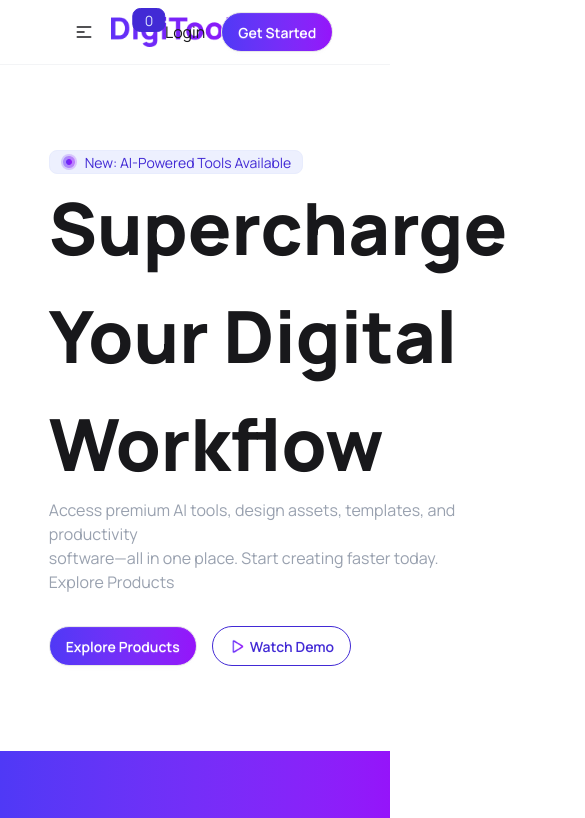
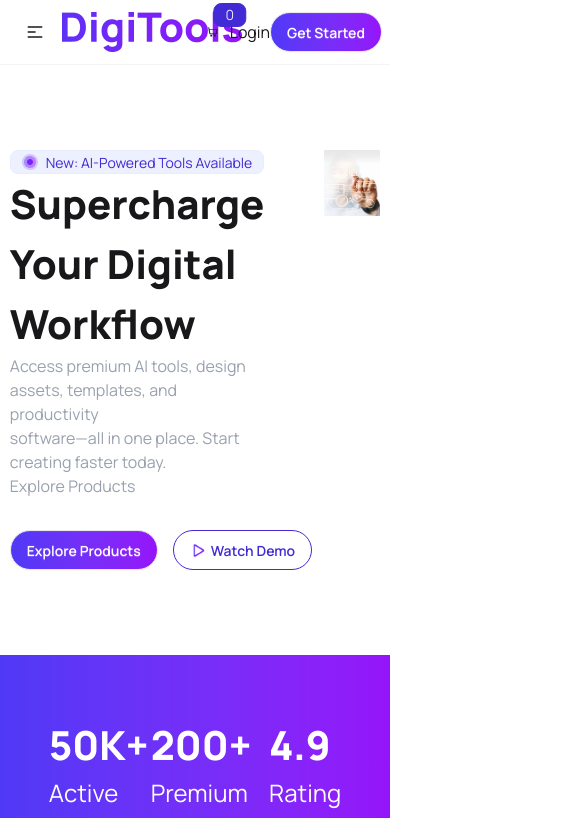
Before and after one commit to HabibaMim/B13-A6, a React (Vite) app: page / in a window 390 px wide. Shown: the top 818 px of the page, 585 px wide, since content can reach past the window. Built offline with nearby package versions, Linux system fonts and the light colour scheme.

Commit message:
responsive added

```diff
--- a/src/components/Cards.jsx
+++ b/src/components/Cards.jsx
@@ -10,7 +10,7 @@ const Cards = ({cardsPromise, carts, setCarts}) => {
     <div className='flex flex-col justify-center items-center'>
 
 
-      <div  className='grid grid-cols-3 pt-[40px] pb-[120px] max-w-[75%] gap-[20px]'>
+      <div  className='grid grid-cols-1 md:grid-cols-2 lg:grid-cols-3 pt-[40px] pb-[120px] max-w-[75%] gap-[20px]'>
         {cards.map((card) =>(<Singlecard key={card.id} carts={carts} setCarts={setCarts} card={card}></Singlecard>
            ))}
       </div>
--- a/src/components/Getstarted.jsx
+++ b/src/components/Getstarted.jsx
@@ -10,7 +10,7 @@ const Getstarted = () => {
         <p className='text-[48px] font-[800]'>Get Started in 3 Steps</p>
         <p className='text-gray-400'>Start using premium digital tools in minutes, not hours.</p>
         </div>
-      <div className='flex gap-[30px] justify-center border-t-[40px] border-[#F1F1F1] border-b-[120px]'>
+      <div className='flex lg:gap-[30px] justify-center border-t-[40px] border-[#F1F1F1] border-b-[120px]'>
 
         <div className="card bg-base-100 w-[380px] h-[380px] rounded-lg shadow-sm">
             <div className='flex justify-end rounded-lg border-t-[20px] text-white border-r-[20px]'><p className='bg-linear-to-r from-[#4f39f6] to-[#9514fa] text-white rounded-[50%] flex justify-center items-center w-[30px] h-[30px]'>01</p></div>
--- a/src/components/Hero.jsx
+++ b/src/components/Hero.jsx
@@ -6,12 +6,12 @@ import play from "../assets/Play.png"
 const Hero = () => {
   return (
     <div className='flex justify-center '>
-        <div className='w-[75%] flex justify-between gap-[60px] border-t-[85px] border-b-[85px] border-white'>
+        <div className='lg:w-[75%] w-[95%] flex justify-between gap-[60px] border-t-[85px] border-b-[85px] border-white'>
       <div className='flex flex-col justify-center'>
         <div className="badge badge-soft badge-primary">
             <img src={dot} alt="" />
             <p>New: AI-Powered Tools Available</p></div>
-            <p className='text-[72px] font-[800]'>Supercharge Your Digital Workflow</p>
+            <p className='lg:text-[72px] text-[40px] font-[800]'>Supercharge Your Digital Workflow</p>
             <p className='border-b-[32px] border-white text-gray-400'>Access premium AI tools, design assets, templates, and productivity <br />
 software—all in one place. Start creating faster today.
 <br />
--- a/src/components/Navbar.jsx
+++ b/src/components/Navbar.jsx
@@ -4,15 +4,25 @@ import logo from "../assets/DigiTools.png"
 
 const Navbar = ({carts}) => {
   return (
-    <div className=' flex justify-center items-center border-b border-b-gray-100'>
-        <div className="w-[75%] navbar bg-base-100">
+    <div className=' flex lg:justify-center justify-between items-center border-b border-b-gray-100'>
+        <div className="lg:w-[75%] navbar bg-base-100">
   <div className="navbar-start">
     <div className="dropdown">
       <div tabIndex={0} role="button" className="btn btn-ghost lg:hidden">
         <svg xmlns="http://www.w3.org/2000/svg" className="h-5 w-5" fill="none" viewBox="0 0 24 24" stroke="currentColor"> <path strokeLinecap="round" strokeLinejoin="round" strokeWidth="2" d="M4 6h16M4 12h8m-8 6h16" /> </svg>
       </div>
+      <ul
+        tabIndex="-1"
+        className="menu menu-sm dropdown-content bg-base-100 rounded-box z-1 mt-3 w-52 p-2 shadow">
+        <li><a>Products</a></li>
+        <li><a>Features</a></li>
+        <li><a>Pricing</a></li>
+        <li><a>Testimonials</a></li>
+        <li><a>FAQ</a></li>
+      </ul>
+    </div>
 
-    </div>
+
     <img src={logo} alt="" />
   </div>
   <div className="navbar-center hidden lg:flex">
@@ -25,7 +35,7 @@ const Navbar = ({carts}) => {
     </ul>
   </div>
 
-  <div className="gap-[16px] navbar-end">
+  <div className="md:gap-[16px] navbar-end">
     <div className="indicator">
   <span className="indicator-item badge badge-primary">{carts.length}</span>
   <img className='p-[12px]' src={cartImg} alt="" />
--- a/src/components/Pricecard.jsx
+++ b/src/components/Pricecard.jsx
@@ -7,7 +7,7 @@ const Pricecard = () => {
         <p className='text-[48px] font-[800]'>Simple, Transparent Pricing</p>
         <p className='text-gray-600'>Choose the plan that fits your needs. Upgrade or downgrade anytime.</p>
       </div>
-      <div className='flex justify-center gap-[30px] pt-[40px] pb-[120px] text-gray-600'>
+      <div className='grid grid-cols-1 md:grid-cols-2 items-center lg:flex justify-center gap-[30px] pt-[40px] pb-[120px] text-gray-600'>
 
         <div>
                  <div className="card w-[380px] h-[448px] rounded-lg bg-[#F2F2F2] shadow-sm">
@@ -50,7 +50,7 @@ const Pricecard = () => {
   <span className="indicator-item indicator-center badge badge-warning rounded-full">Most Popular</span>
 
 </div></div>
-  <div className=" flex justify-between card-body">
+  <div className="flex justify-between card-body">
 
     <div className="flex flex-col justify-between">
       <h2 className="text-3xl font-bold">Pro</h2>
--- a/src/components/Rating.jsx
+++ b/src/components/Rating.jsx
@@ -6,15 +6,15 @@ const Rating = () => {
       <div className='bg-linear-to-r from-[#4f39f6] to-[#9514fa] text-white flex justify-center items-center'>
         <div className='w-[75%] flex justify-around pt-[60px] pb-[60px]'>
         <div>
-            <p className='text-[60px] font-[800]'>50K+</p>
+            <p className='lg:text-[60px] text-[40px] font-[800]'>50K+</p>
             <p className='text-[24px]'>Active Users</p>
         </div>
         <div>
-            <p className='text-[60px] font-[800]'>200+</p>
+            <p className='lg:text-[60px] text-[40px] font-[800]'>200+</p>
             <p className='text-[24px]'>Premium Tools</p>
         </div>
         <div>
-            <p className='text-[60px] font-[800]'>4.9</p>
+            <p className='lg:text-[60px] text-[40px] font-[800]'>4.9</p>
             <p className='text-[24px]'>Rating</p>
         </div>
       </div></div>
--- a/src/components/Ready.jsx
+++ b/src/components/Ready.jsx
@@ -2,13 +2,13 @@ import React from 'react'
 
 const Ready = () => {
   return (
-    <div className='bg-linear-to-r w-full gap-[20px] from-[#4f39f6] to-[#9514fa] text-white flex flex-col justify-between items-center pt-[120px] pb-[120px]'>
+    <div className='bg-linear-to-r w-full gap-[20px] from-[#4f39f6] to-[#9514fa] text-white flex flex-col justify-between items-center pt-[120px] pb-[120px] px-[20px]'>
         <div className='flex flex-col justify-center items-center'>
       <p className='text-[40px] font-[800]'>Ready to Transform Your Workflow?</p>
       <p>Join thousands of professionals who are already using Digitools to work smarter. Start your free trial today.</p></div>
       <div className='flex items-center justify-center gap-[20px]'>
-        <button className="btn bg-white shadow-none w-full rounded-full"> <span className='bg-linear-to-r  from-[#4f39f6] to-[#9514fa] bg-clip-text text-transparent'>Explore Products</span> </button>
-<button className="btn bg-clip-text text-transparent w-full text-white rounded-full" >View Pricing</button>
+        <button className="btn bg-white shadow-none md:w-full rounded-full"> <span className='bg-linear-to-r  from-[#4f39f6] to-[#9514fa] bg-clip-text text-transparent'>Explore Products</span> </button>
+<button className="btn bg-clip-text text-transparent md:w-full text-white rounded-full" >View Pricing</button>
       </div>
       <p>14-day free trial &bull; No credit card required &bull; Cancel anytime</p>
     </div>
--- a/src/components/Tabtitle.jsx
+++ b/src/components/Tabtitle.jsx
@@ -5,7 +5,7 @@ const Tabtitle = () => {
     <div>
       <div className='flex flex-col pt-[120px] justify-center items-center'>
             <p className='text-[48px] font-[800]'>Premium Digital Tools</p>
-            <p className='text-gray-500'>Choose from our curated collection of premium digital products designed to boost your productivity and creativity.</p>
+            <p className='text-gray-500 px-[20px]'>Choose from our curated collection of premium digital products designed to boost your productivity and creativity.</p>
         </div>
     </div>
   )
```
